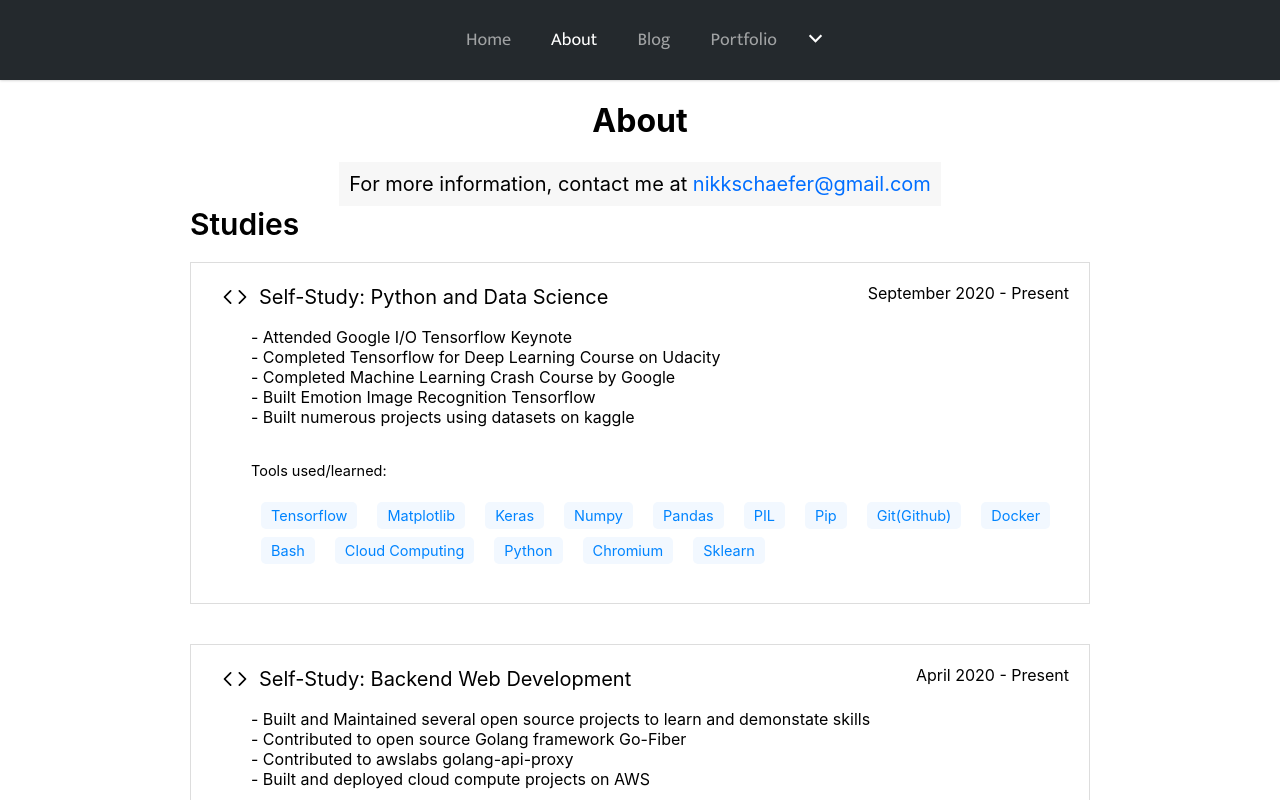
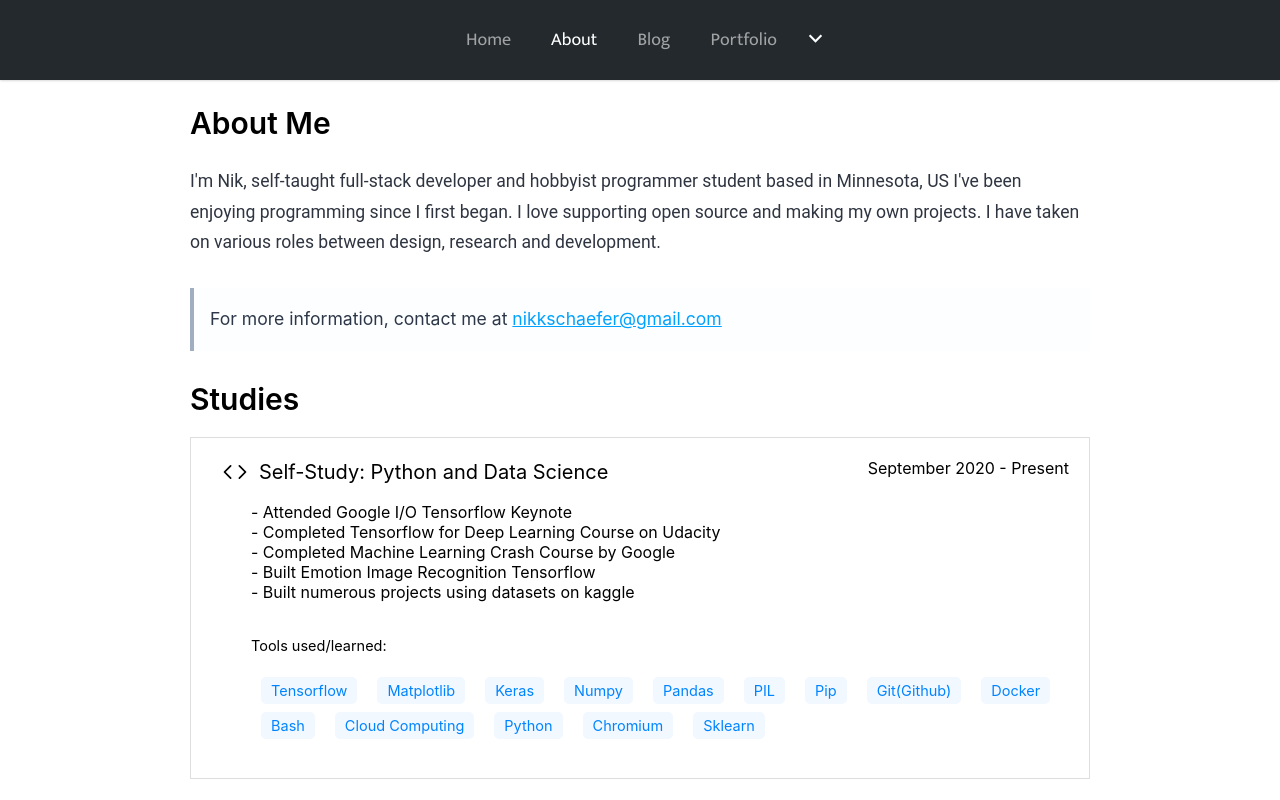
Before and after one commit to NikSchaefer/nikschaefer.com, a Next.js app: page /about in a window 1280 px wide. Shown: the top 800 px of the page. Built offline with nearby package versions, Linux system fonts and the light colour scheme.

Commit message:
feat: about upadate

```diff
--- a/src/components/header.tsx
+++ b/src/components/header.tsx
@@ -9,41 +9,6 @@ import styled from "styled-components";
 
 import { HeaderLinks } from "../config";
 
-const Header = styled.header`
-	padding: 5px 50px;
-	display: flex;
-	box-sizing: border-box;
-	justify-content: space-between;
-	align-items: center;
-	box-shadow: 0 0 3px rgba(0, 0, 0, 0.274);
-	background-color: #24292d;
-`;
-const StyledNav = styled.nav`
-	@media (max-width: 800px) {
-		display: none;
-	}
-	padding: 20px;
-	display: flex;
-	justify-content: center;
-	margin: auto;
-	a {
-		margin: 0 20px;
-		color: rgba(233, 233, 233, 0.637);
-		font-size: 18px;
-		font-family: "Mukta", sans-serif;
-	}
-	.active,
-	a:hover {
-		color: #ffffff;
-	}
-`;
-const StyledMenuArrow = styled.button`
-	background-color: transparent;
-	border: none;
-	:hover {
-		cursor: pointer;
-	}
-`;
 const Relative = styled.div`
 	position: relative;
 	.menu {
@@ -81,18 +46,51 @@ const Relative = styled.div`
 		display: flex;
 	}
 `;
-
+const Header = styled.header`
+	padding: 5px 50px;
+	display: flex;
+	box-sizing: border-box;
+	justify-content: space-between;
+	align-items: center;
+	box-shadow: 0 0 3px rgba(0, 0, 0, 0.274);
+	background-color: #24292d;
+`;
+const StyledNav = styled.nav`
+	@media (max-width: 800px) {
+		display: none;
+	}
+	padding: 20px;
+	display: flex;
+	justify-content: center;
+	margin: auto;
+	a {
+		margin: 0 20px;
+		color: rgba(233, 233, 233, 0.637);
+		font-size: 18px;
+		font-family: "Mukta", sans-serif;
+	}
+	.active,
+	a:hover {
+		color: #ffffff;
+	}
+`;
 const MobileMenu = styled(StyledNav)`
 	@media (max-width: 800px) {
 		display: flex;
 	}
 	display: none;
 `;
+
+const StyledMenuArrow = styled.button`
+	background-color: transparent;
+	border: none;
+	:hover {
+		cursor: pointer;
+	}
+`;
+
 function useOutsideAlerter(ref: React.RefObject<HTMLDivElement>) {
 	useEffect(() => {
-		/**
-		 * Alert if clicked on outside of element
-		 */
 		// eslint-disable-next-line @typescript-eslint/no-explicit-any
 		function handleClickOutside(event: any) {
 			if (ref.current && !ref.current.contains(event.target)) {
@@ -100,10 +98,8 @@ function useOutsideAlerter(ref: React.RefObject<HTMLDivElement>) {
 			}
 		}
 
-		// Bind the event listener
 		document.addEventListener("mousedown", handleClickOutside);
 		return () => {
-			// Unbind the event listener on clean up
 			document.removeEventListener("mousedown", handleClickOutside);
 		};
 	}, [ref]);
--- a/src/pages/about.tsx
+++ b/src/pages/about.tsx
@@ -3,6 +3,7 @@ import Layout from "@components/layout";
 import Meta, { MetaType } from "@components/meta";
 import { BsCode } from "react-icons/bs";
 import styled from "styled-components";
+import { FiCopy } from "react-icons/fi";
 
 import jobs from "../../content/jobs.json";
 import studies from "../../content/studies.json";
@@ -15,17 +16,19 @@ const META: MetaType = {
 	image: "/logo.png",
 	url: "https://nikschaefer.tech/about",
 };
-const Disclaimer = styled.h3`
-	background-color: #f7f7f7;
-	width: fit-content;
-	margin: auto;
-	padding: 10px;
-	font-weight: 400;
-	font-size: 20px;
+const Disclaimer = styled.div`
+	border-left: 4px solid;
+	background: #fcfeff;
+	padding: 1rem;
+	margin: 30px 0;
+	color: #2d3748;
+	border-color: #a0aec0;
 	a {
-		color: #006eff;
+		position: relative;
+		color: var(--accent);
+		text-decoration: underline;
 		:hover {
-			text-decoration: underline;
+			text-decoration: none;
 		}
 	}
 `;
@@ -100,6 +103,9 @@ const Tag = styled.li`
 	padding: 5px 10px;
 	border-radius: 5px;
 	color: #0084ff;
+	:hover {
+		background-color: #e4effc;
+	}
 `;
 const Title = styled.h1`
 	text-align: left;
@@ -110,18 +116,46 @@ const Title = styled.h1`
 	font-size: 1.875rem;
 	line-height: 2.25rem;
 `;
+const Information = styled.section`
+	margin: 20px auto;
+	max-width: 900px;
+	text-align: left;
+	width: 90%;
+	font-size: 1.1rem;
+	line-height: 1.75;
+	font-style: normal;
+	p {
+		color: #2e3440;
+		font-family: "Roboto", sans-serif;
+	}
+	h1 {
+		font-weight: 600;
+		font-size: 1.875rem;
+		line-height: 2.25rem;
+	}
+`;
 export default function About(): JSX.Element {
 	return (
 		<Layout>
 			<Meta META={META} />
-			<h1>About</h1>
+			<Information>
+				<h1>About Me</h1>
+				<p>
+					I'm Nik, self-taught full-stack developer and hobbyist
+					programmer student based in Minnesota, US I've been enjoying
+					programming since I first began. I love supporting open
+					source and making my own projects. I have taken on various
+					roles between design, research and development.
+				</p>
+
 				<Disclaimer>
 					For more information, contact me at{" "}
 					<a href="mailto:nikkschaefer@gmail.com">
 						nikkschaefer@gmail.com
 					</a>
 				</Disclaimer>
-			<section>
+			</Information>
+			<section id="studies">
 				<Title>Studies</Title>
 				<JobContainer>
 					{studies
@@ -155,7 +189,7 @@ export default function About(): JSX.Element {
 						))}
 				</JobContainer>
 			</section>
-			<section>
+			<section id="work">
 				<Title>Work</Title>
 				<JobContainer>
 					{jobs
@@ -163,7 +197,7 @@ export default function About(): JSX.Element {
 							return b.date - a.date;
 						})
 						.map((data) => (
-							<Node key={data.date}>
+							<Node key={data.company}>
 								<div className="top">
 									<span className="title">
 										<BsCode size="28px" />
```
Lines whose indentation alone changed are shown as unchanged.
